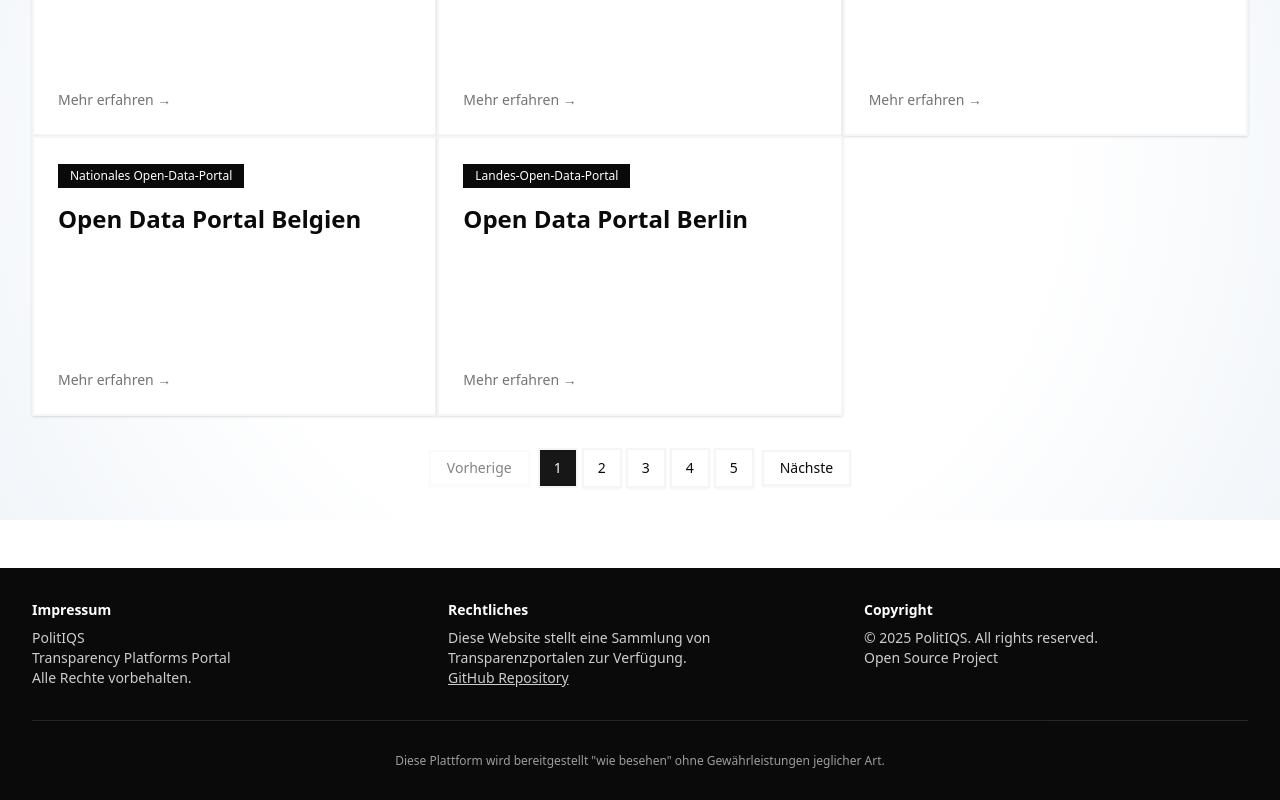
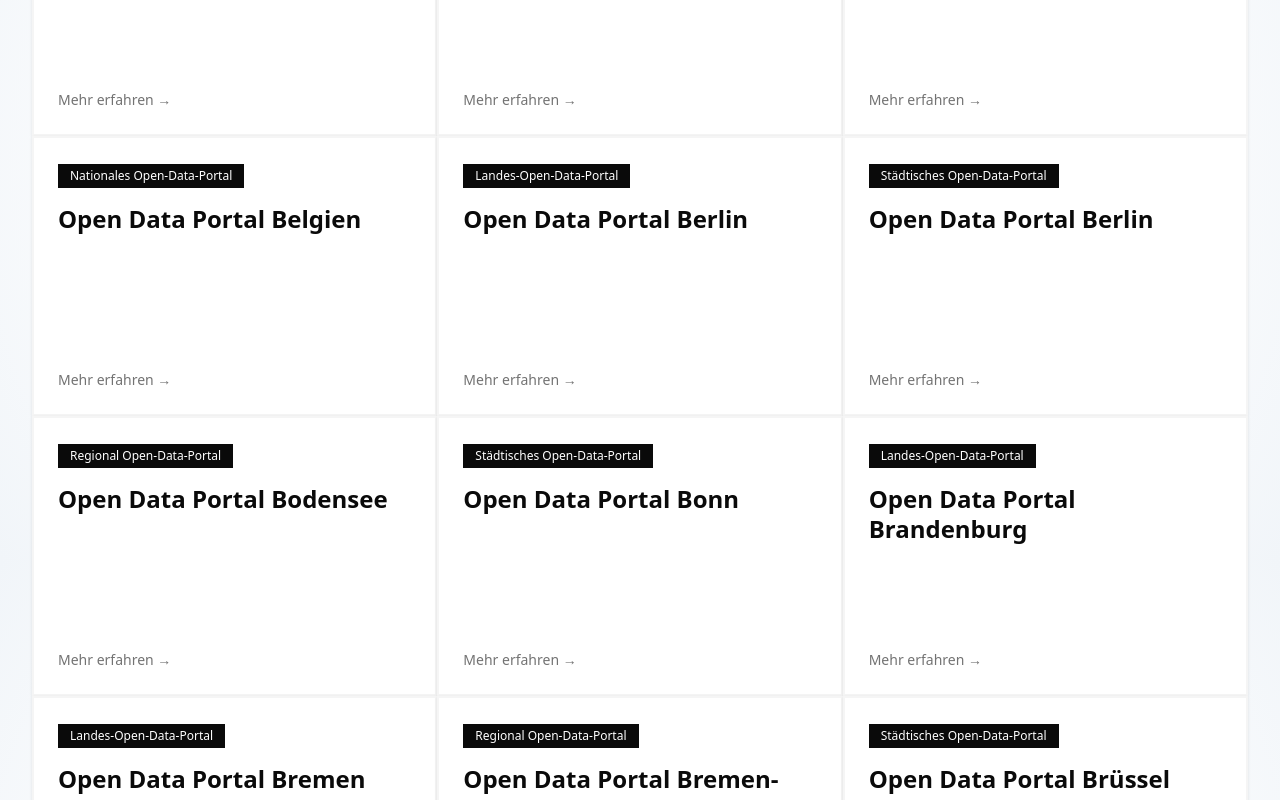
Before and after one commit to polit-iqs/platforms, a Next.js app: page / in a window 1280 px wide. Shown: the part 1840-2640 px from the top of the page. Built offline with nearby package versions, Linux system fonts and the light colour scheme.

Commit message:
default settings

```diff
--- a/src/app/page.tsx
+++ b/src/app/page.tsx
@@ -32,7 +32,7 @@
   const [levelFilter, setLevelFilter] = useState("all");
   const [sortBy, setSortBy] = useState("name");
   const [currentPage, setCurrentPage] = useState(1);
-  const [itemsPerPage, setItemsPerPage] = useState(20);
+  const [itemsPerPage, setItemsPerPage] = useState(30);
 
   // Extract unique values from platforms data
   const types = useMemo(() => {
@@ -66,7 +66,7 @@
     setLevelFilter("all");
     setSortBy("name");
     setCurrentPage(1);
-    setItemsPerPage(20);
+    setItemsPerPage(30);
   };
 
   // Download CSV function
```
